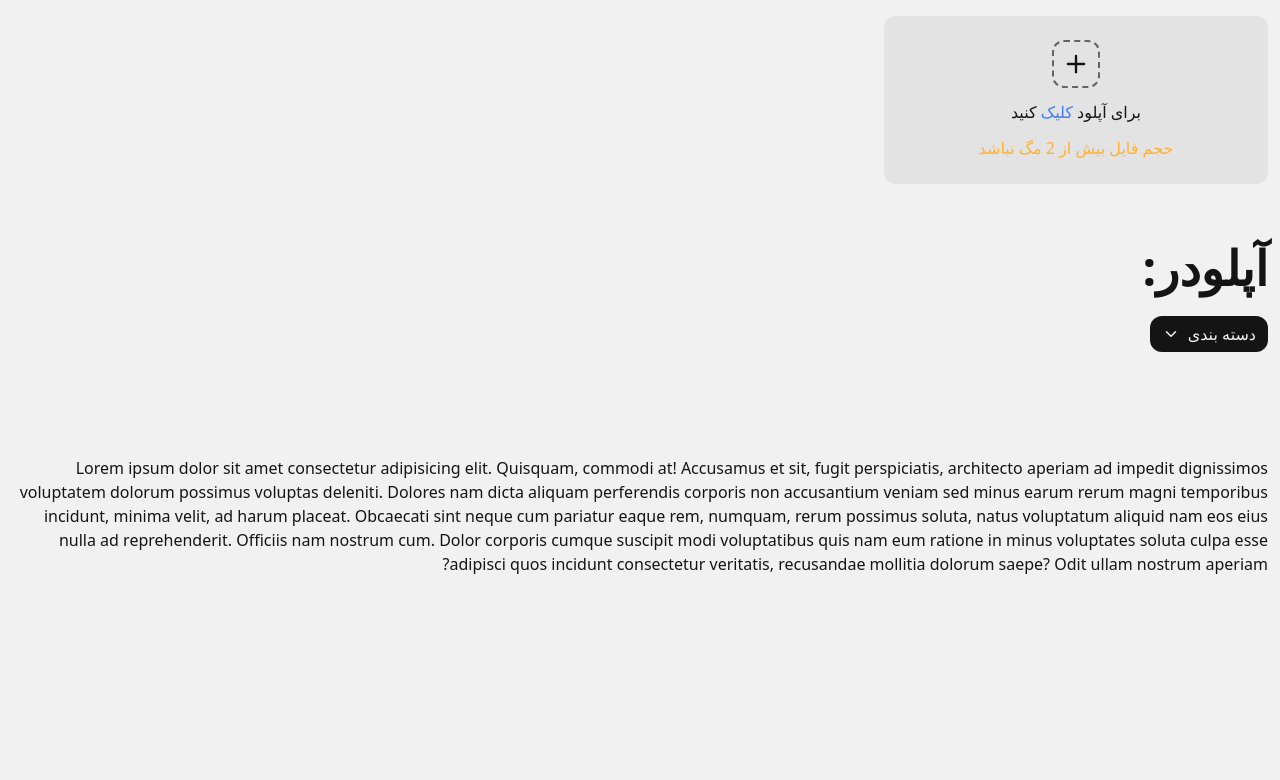
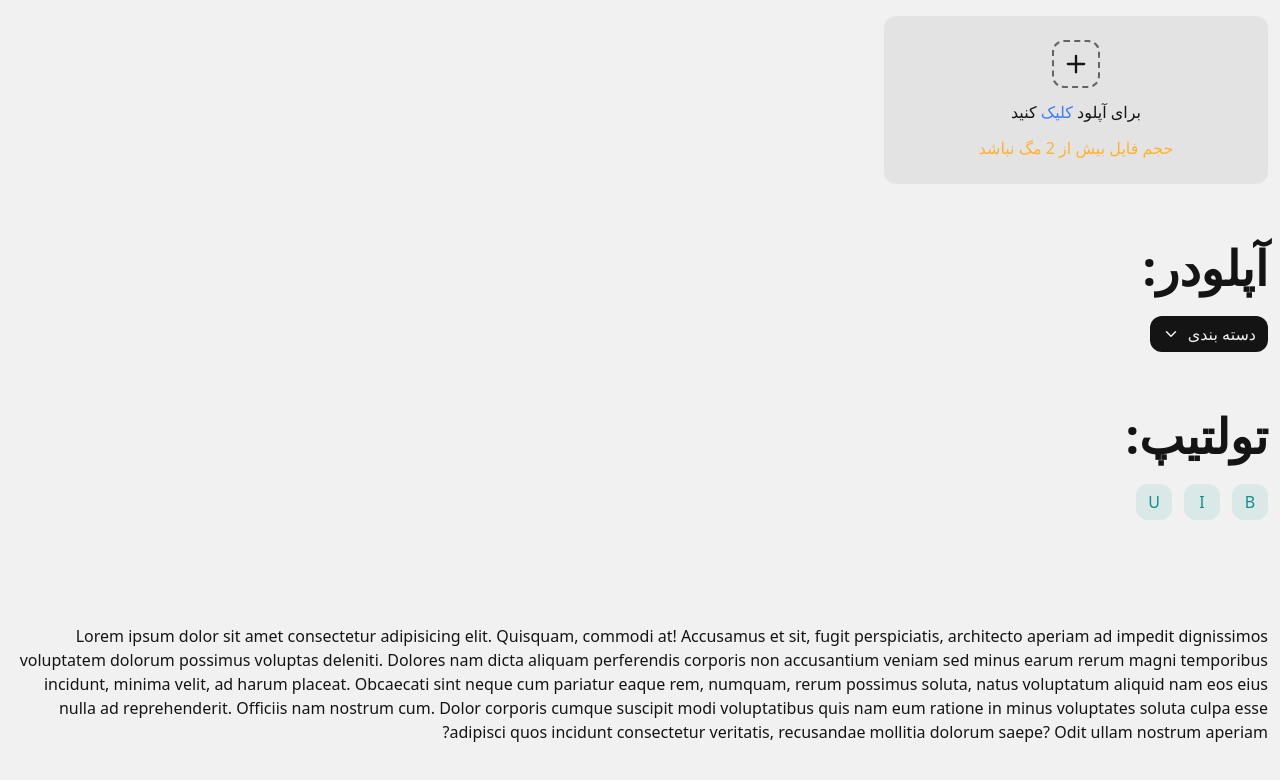
Before and after one commit to baran-front/arvinvira-panel, a Next.js app: page / in a window 1280 px wide. Shown: the part 3565-4345 px from the top of the page. Before the commit the page ends 4233 px from the top, so only its background shows below. Built offline with nearby package versions, Linux system fonts and the light colour scheme.

Commit message:
add tooltip

```diff
--- a/src/app/globals.css
+++ b/src/app/globals.css
@@ -10,6 +10,7 @@
 @import "./../styles/rating.css";
 @import "./../styles/dialog.css";
 @import "./../styles/menu.css";
+@import "./../styles/tooltip.css";
 @import "./../styles/separator.css";
 @import "./../styles/avatar.css";
 @import "./../styles/toast.css";
--- a/src/app/page.tsx
+++ b/src/app/page.tsx
@@ -4,9 +4,10 @@ import ToastButton from "@/components/modules/toastButton/toastButton"
 import MenuArrowSvg, { MENU_POSITIONER_SIDE_OFFSET } from "@/components/ui/menu/menuSetting";
 import { Otp } from "@/components/ui/otp/otp";
 import { Rating } from "@/components/ui/rating/rating"
+import TooltipArrowSvg from "@/components/ui/tooptip/tooltip";
 import { Upload } from "@/components/ui/upload/upload";
-import { AlertDialog, Button, Checkbox, Dialog, Menu, Radio, RadioGroup, Tabs } from "@base-ui-components/react"
-import { ArrowUpIcon, CheckIcon, ChevronDownIcon, PlusIcon, StarIcon, UserIcon, XIcon } from "lucide-react"
+import { AlertDialog, Button, Checkbox, Dialog, Menu, Radio, RadioGroup, Tabs, Tooltip } from "@base-ui-components/react"
+import { CheckIcon, ChevronDownIcon, PlusIcon, StarIcon, UserIcon, XIcon } from "lucide-react"
 import { useState } from "react";
 
 function Page() {
@@ -422,6 +423,68 @@ function Page() {
         </Menu.Root>
       </div>
 
+      <div className="p-3 mt-9">
+        <p className="text-5xl font-bold">تولتیپ:</p>
+
+        <Tooltip.Provider>
+          <div className="f-align gap-3 mt-6">
+            <Tooltip.Root>
+              <Tooltip.Trigger className="btn btn-soft btn-square palette-primary">
+                B
+              </Tooltip.Trigger>
+              <Tooltip.Portal>
+                <Tooltip.Positioner sideOffset={10}>
+                  <Tooltip.Popup className="tooltip-popup palette-primary">
+                    <Tooltip.Arrow
+                      className="tooltip-arrow"
+                    >
+                      <TooltipArrowSvg />
+                    </Tooltip.Arrow>
+                    Bold
+                  </Tooltip.Popup>
+                </Tooltip.Positioner>
+              </Tooltip.Portal>
+            </Tooltip.Root>
+
+            <Tooltip.Root>
+              <Tooltip.Trigger className="btn btn-soft btn-square palette-primary">
+                I
+              </Tooltip.Trigger>
+              <Tooltip.Portal>
+                <Tooltip.Positioner sideOffset={10}>
+                  <Tooltip.Popup className="tooltip-popup palette-primary">
+                    <Tooltip.Arrow
+                      className="tooltip-arrow"
+                    >
+                      <TooltipArrowSvg />
+                    </Tooltip.Arrow>
+                    Italic
+                  </Tooltip.Popup>
+                </Tooltip.Positioner>
+              </Tooltip.Portal>
+            </Tooltip.Root>
+
+            <Tooltip.Root>
+              <Tooltip.Trigger className="btn btn-soft btn-square palette-primary">
+                U
+              </Tooltip.Trigger>
+              <Tooltip.Portal>
+                <Tooltip.Positioner sideOffset={10}>
+                  <Tooltip.Popup className="tooltip-popup palette-primary">
+                    <Tooltip.Arrow
+                      className="tooltip-arrow"
+                    >
+                      <TooltipArrowSvg />
+                    </Tooltip.Arrow>
+                    Underline
+                  </Tooltip.Popup>
+                </Tooltip.Positioner>
+              </Tooltip.Portal>
+            </Tooltip.Root>
+          </div>
+        </Tooltip.Provider>
+      </div>
+
       <p className="p-3 my-20">
         Lorem ipsum dolor sit amet consectetur adipisicing elit. Quisquam, commodi at! Accusamus et sit, fugit perspiciatis, architecto aperiam ad impedit dignissimos voluptatem dolorum possimus voluptas deleniti. Dolores nam dicta aliquam perferendis corporis non accusantium veniam sed minus earum rerum magni temporibus incidunt, minima velit, ad harum placeat. Obcaecati sint neque cum pariatur eaque rem, numquam, rerum possimus soluta, natus voluptatum aliquid nam eos eius nulla ad reprehenderit. Officiis nam nostrum cum. Dolor corporis cumque suscipit modi voluptatibus quis nam eum ratione in minus voluptates soluta culpa esse adipisci quos incidunt consectetur veritatis, recusandae mollitia dolorum saepe? Odit ullam nostrum aperiam?
       </p>
--- /dev/null
+++ b/src/components/ui/tooptip/tooltip.tsx
@@ -0,0 +1,18 @@
+function TooltipArrowSvg() {
+  return (
+    <svg width="20" height="10" viewBox="0 0 20 10" fill="none">
+      <path
+        d="M9.66437 2.60207L4.80758 6.97318C4.07308 7.63423 3.11989 8 2.13172 8H0V10H20V8H18.5349C17.5468 8 16.5936 7.63423 15.8591 6.97318L11.0023 2.60207C10.622 2.2598 10.0447 2.25979 9.66437 2.60207Z"
+        className="fill-palette"
+      />
+      <path
+        d="M8.99542 1.85876C9.75604 1.17425 10.9106 1.17422 11.6713 1.85878L16.5281 6.22989C17.0789 6.72568 17.7938 7.00001 18.5349 7.00001L15.89 7L11.0023 2.60207C10.622 2.2598 10.0447 2.2598 9.66436 2.60207L4.77734 7L2.13171 7.00001C2.87284 7.00001 3.58774 6.72568 4.13861 6.22989L8.99542 1.85876Z"
+      />
+      <path
+        d="M10.3333 3.34539L5.47654 7.71648C4.55842 8.54279 3.36693 9 2.13172 9H0V8H2.13172C3.11989 8 4.07308 7.63423 4.80758 6.97318L9.66437 2.60207C10.0447 2.25979 10.622 2.2598 11.0023 2.60207L15.8591 6.97318C16.5936 7.63423 17.5468 8 18.5349 8H20V9H18.5349C17.2998 9 16.1083 8.54278 15.1901 7.71648L10.3333 3.34539Z"
+      />
+    </svg>
+  )
+}
+
+export default TooltipArrowSvg
--- /dev/null
+++ b/src/styles/tooltip.css
@@ -0,0 +1,7 @@
+@utility tooltip-popup {
+  @apply flex flex-col px-2 py-1 rounded-md bg-palette text-brush text-sm origin-(--transform-origin) shadow-lg shadow-foreground/10 outline-1 outline-background-thick transition-[transform,scale,opacity] data-ending-style:opacity-0 data-ending-style:scale-90 data-instant:transition-none data-starting-style:opacity-0 data-starting-style:scale-90;
+}
+
+@utility tooltip-arrow {
+  @apply flex data-[side=bottom]:-top-2 data-[side=bottom]:rotate-0 data-[side=left]:right-[-13px] data-[side=left]:rotate-90 data-[side=right]:left-[-13px] data-[side=right]:-rotate-90 data-[side=top]:-bottom-2 data-[side=top]:rotate-180;
+}
```
